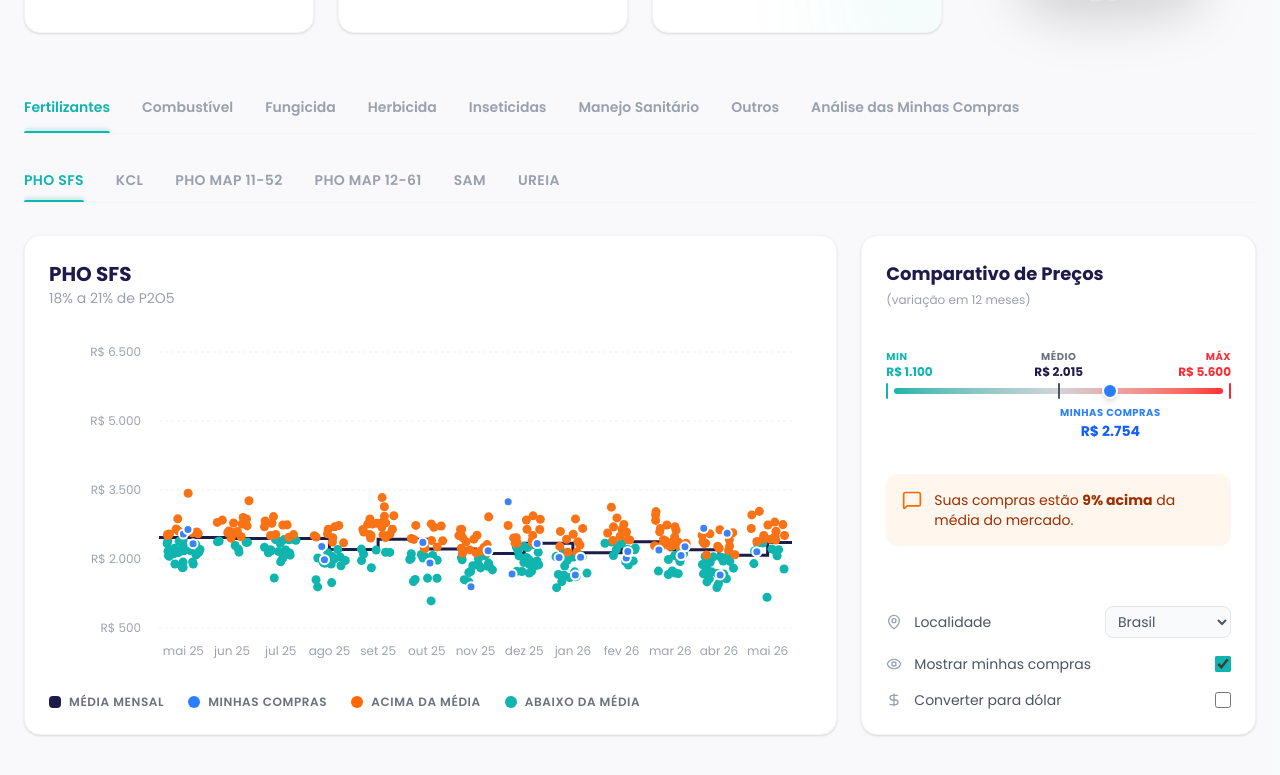
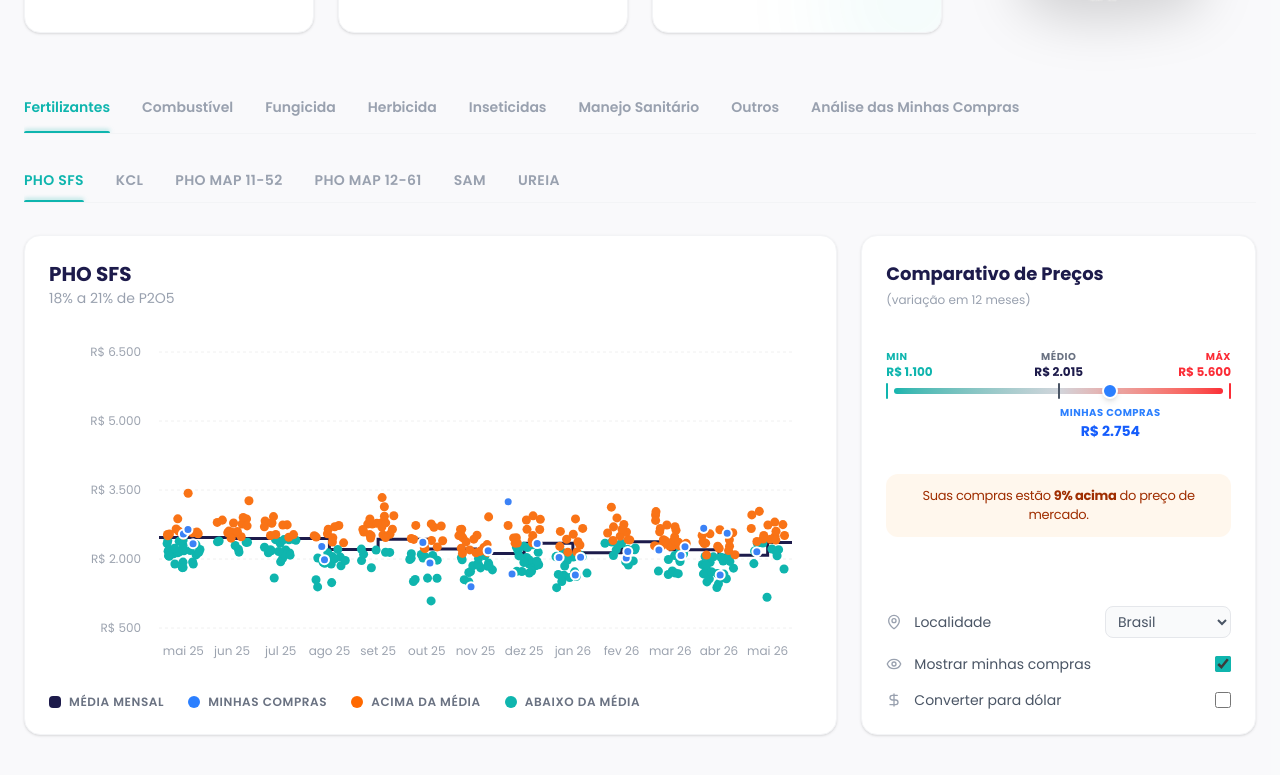
Before and after one commit to andreilucasandrade-alt/Lucro-Rural-Dashboard, a React (Vite) app: page / in a window 1280 px wide. Shown: the part 788-1563 px from the top of the page. Built offline with nearby package versions, Linux system fonts and the light colour scheme.

Commit message:
Add files via upload

```diff
--- a/src/components/dashboard/MarketInsightCard.tsx
+++ b/src/components/dashboard/MarketInsightCard.tsx
@@ -44,9 +44,8 @@ export function MarketInsightCard() {
 
 
 
-      <div className="bg-orange-50 text-orange-800 p-4 rounded-xl flex gap-3 text-sm font-medium mb-8">
-        <MessageSquare className="w-5 h-5 text-orange-500 shrink-0" />
-        <p>Suas compras estão <strong>9% acima</strong> da média do mercado.</p>
+      <div className="bg-orange-50 text-orange-800 py-3 px-2 rounded-xl text-[13px] font-medium mb-8 text-center tracking-tight">
+        Suas compras estão <strong>9% acima</strong> do preço de mercado.
       </div>
 
       <div className="space-y-4 mt-auto">
```
